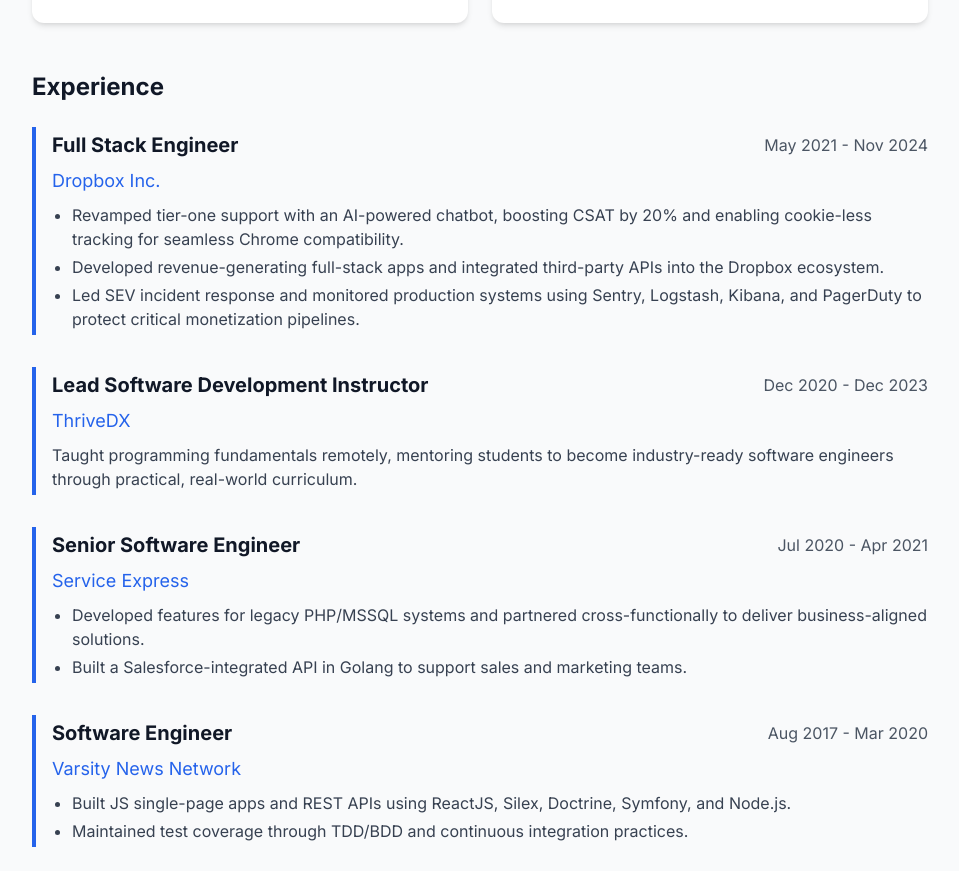
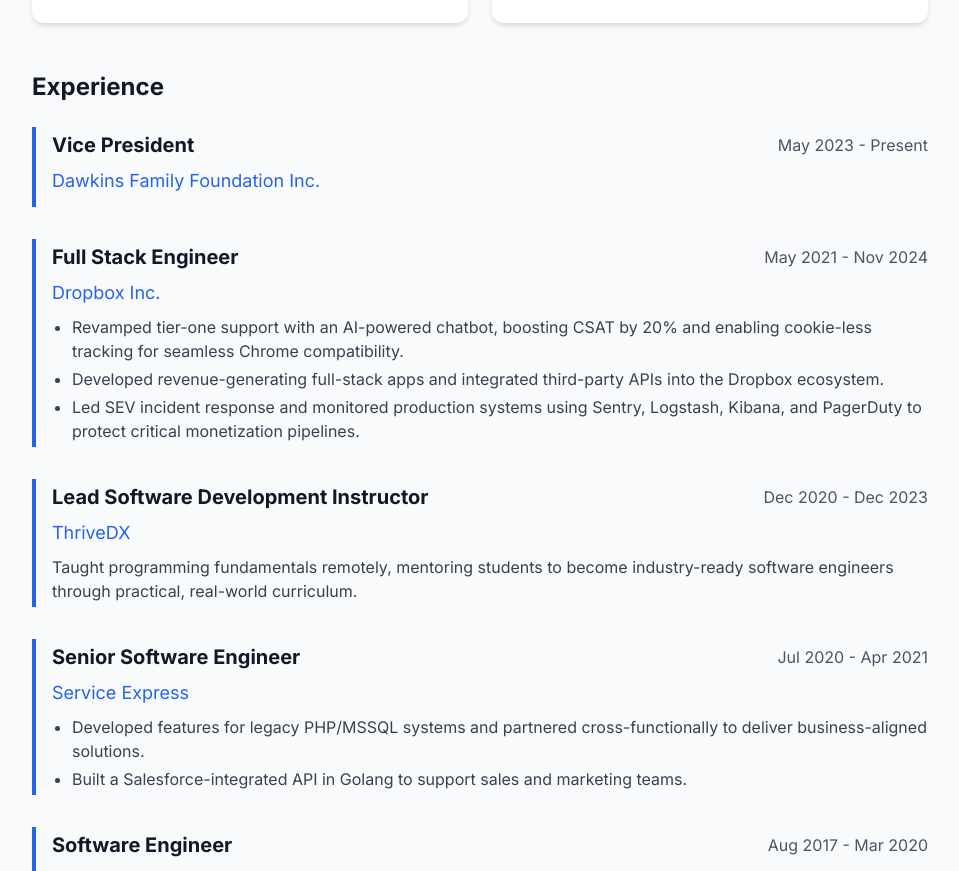
Before and after one commit to mitchelldawkinsjr/mitchelldawkins-com, a Next.js app: page /about in a window 1280 px wide. Shown: the part 1342-2213 px from the top of the page, without its empty margins (160-1119 px from the left). Built offline with nearby package versions, Linux system fonts and the light colour scheme; no server answers.

Commit message:
update work history

```diff
--- a/src/app/about/page.tsx
+++ b/src/app/about/page.tsx
@@ -184,6 +184,14 @@ export default function AboutPage() {
         </h2>
 
         <div className="space-y-8">
+            {/* DFF */}
+            <div className="border-l-4 border-blue-600 pl-4 py-1">
+            <div className="flex flex-col md:flex-row md:items-center justify-between mb-2">
+                <h3 className="text-xl font-bold text-gray-900 dark:text-white">Vice President</h3>
+                <div className="text-gray-600 dark:text-gray-300">May 2023 - Present</div>
+            </div>
+            <div className="text-lg text-blue-600 dark:text-blue-400 mb-2">Dawkins Family Foundation Inc.</div>
+            </div>
 
             {/* Dropbox */}
             <div className="border-l-4 border-blue-600 pl-4 py-1">
```
